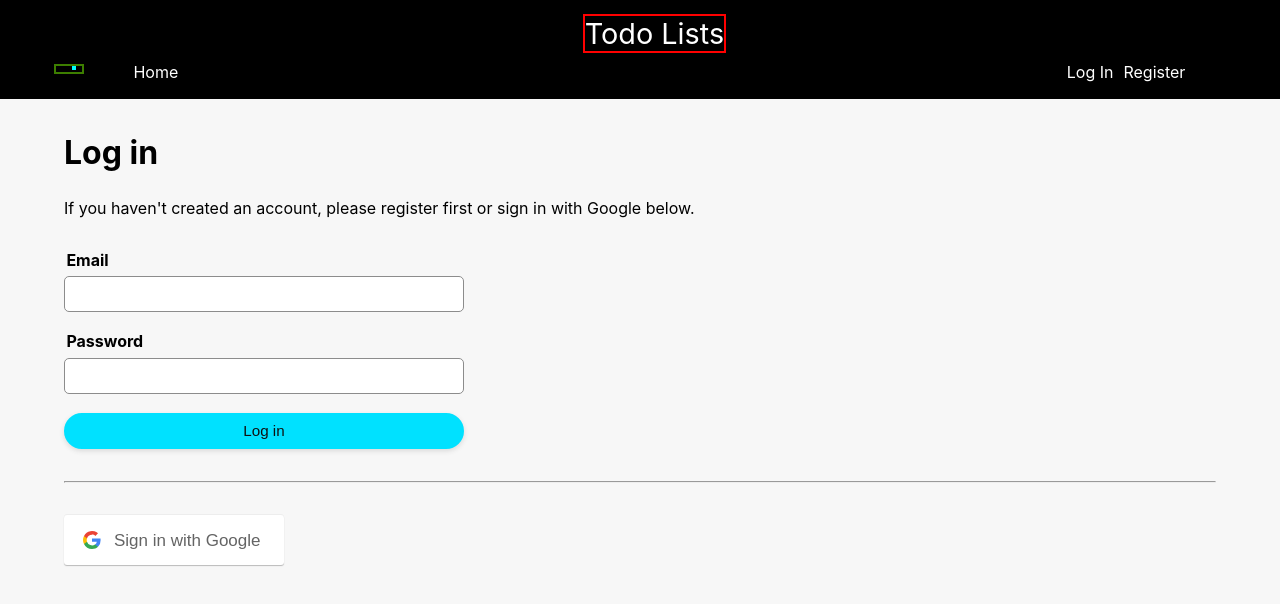
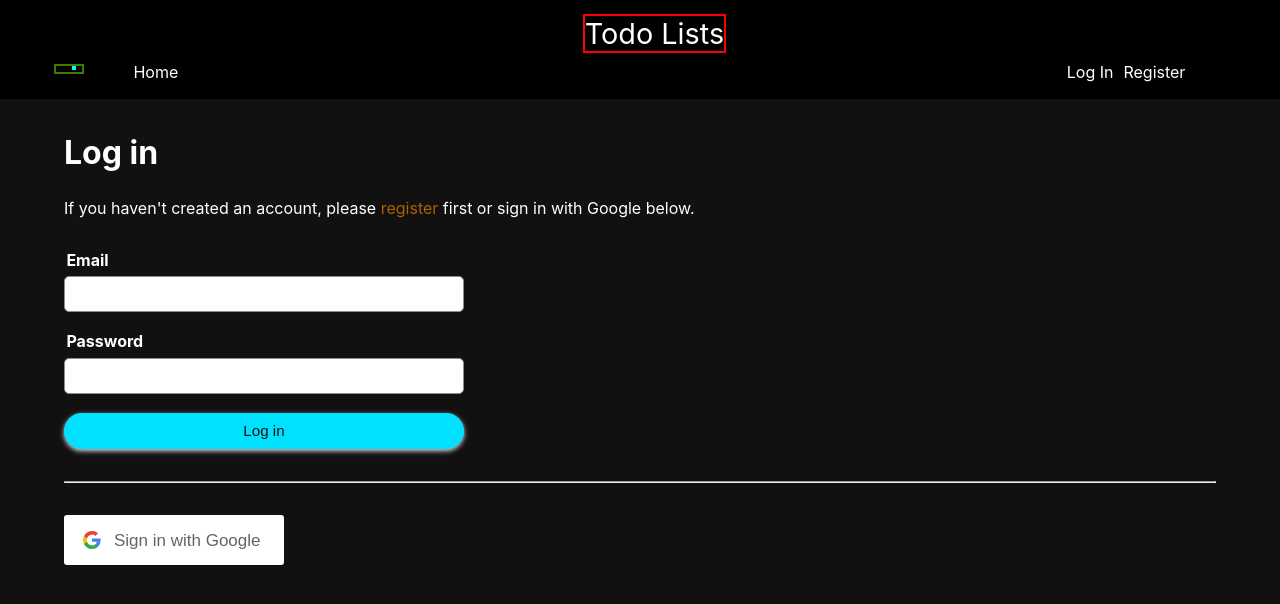
Before and after one commit to Aza-Chi/Todo-App, a React (Create React App) app in the folder frontend/: page /login in a window 1280 px wide. Shown: the top 604 px of the page. Built offline with nearby package versions, Linux system fonts and the light colour scheme; no server answers.

Commit message:
updated styles

```diff
--- a/frontend/src/App.module.css
+++ b/frontend/src/App.module.css
@@ -2,7 +2,7 @@
 body {
   margin: 0 !important;
   padding: 0 !important;
-  background-color: rgb(247, 247, 247);
+  background-color: rgb(17, 17, 17);
   width: 100%;
   overflow-x: hidden; /*Stop horizontal scroll */
 
@@ -18,6 +18,10 @@ https://stackoverflow.com/questions/51006397/cant-remove-margins-on-react-web-ap
 
 .pagePadding {
   padding: 0 12.5% 4em 15.5%;
+}
+
+.pagePadding p {
+  color: white;
 }
 
 @media screen and (max-width: 1400px) {
@@ -42,45 +46,54 @@ https://stackoverflow.com/questions/51006397/cant-remove-margins-on-react-web-ap
 
 .mb1rem {
   margin-bottom: 1rem;
+
 }
 
 .mb2rem {
   margin-bottom: 2rem;
+  color: white;
 }
 
 .mb3rem {
   margin-bottom: 3rem;
+  color: white;
 }
 
 .mb4rem {
   margin-bottom: 4rem;
+
+
 }
 
 .mw80rem {
   max-width: 80rem;
+  color: white;
 }
 
+.p {
+  color: white;
+}
 
 /* ===== Links and Buttons ===== */
 
 .link,
 .link:link {
-  color: rgb(0, 0, 0);
+  color: rgb(172, 97, 0);
   text-decoration: none;
 }
 
 .link:visited {
-  color: rgb(0, 0, 0);
+  color: rgb(255, 123, 0);
 }
 
 .link:focus,
 .link:hover {
-  color: rgb(200, 80, 30);
+  color: rgb(255, 77, 0);
   text-decoration: underline;
 }
 
 .link:active {
-  color: rgb(180, 70, 25);
+  color: rgb(204, 75, 0);
   text-decoration: none;
 }
 
@@ -137,6 +150,7 @@ https://stackoverflow.com/questions/51006397/cant-remove-margins-on-react-web-ap
   margin-bottom: 0.4rem;
   margin-left: 0.15rem;
   font-weight: 700;
+  color: white;
 }
 
 .input {
@@ -151,6 +165,7 @@ https://stackoverflow.com/questions/51006397/cant-remove-margins-on-react-web-ap
 
 .h1 {
   margin-bottom: 0.8em;
+  color: white;
 }
 
 
@@ -198,7 +213,7 @@ https://stackoverflow.com/questions/51006397/cant-remove-margins-on-react-web-ap
   margin-top: 0.5rem;
   padding: 0.2rem;
   margin-bottom: 1em;
-  background: rgb(237, 237, 237);
+  background: rgb(51, 51, 51);
   border-radius: 5px;
   font-weight: bold;
   font-size: 1.2em;
```
